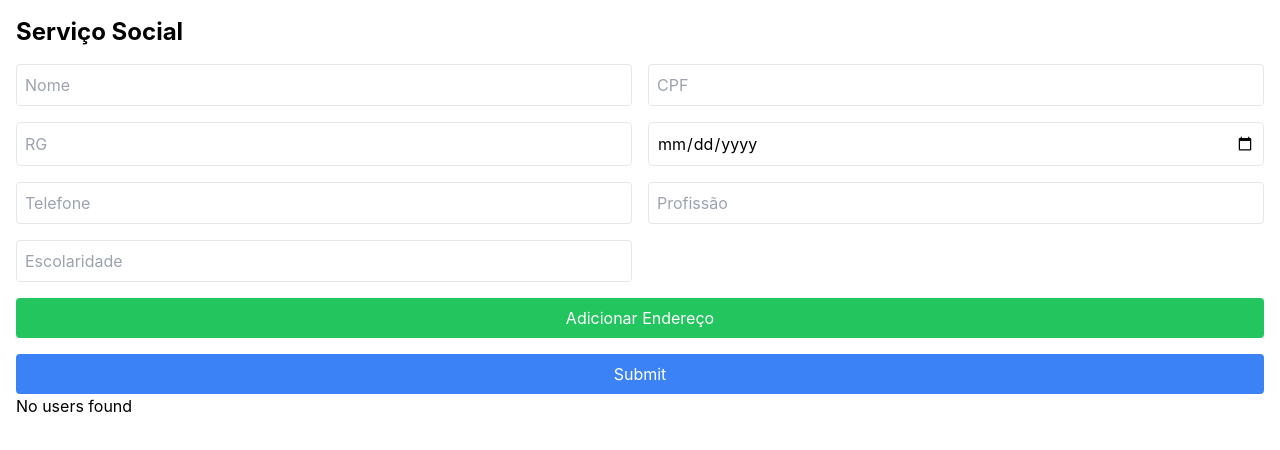
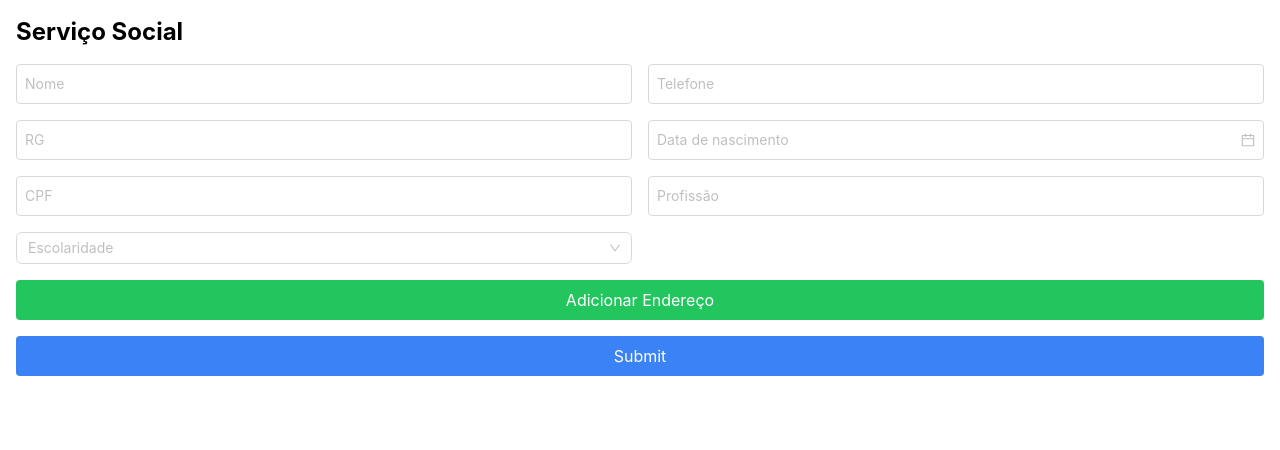
Before and after one commit to Pedro-Luucas/servico-social, a React (Create React App) app: page / in a window 1280 px wide. Shown: the top 450 px of the page. Built offline with nearby package versions, Linux system fonts and the light colour scheme.

Commit message:
fazer a mascara do enderecomodal direito
antdesign e muito bom

```diff
--- a/package.json
+++ b/package.json
@@ -3,6 +3,7 @@
   "version": "0.1.0",
   "private": true,
   "dependencies": {
+    "@ant-design/icons": "^5.5.1",
     "@testing-library/jest-dom": "^5.17.0",
     "@testing-library/react": "^13.4.0",
     "@testing-library/user-event": "^13.5.0",
@@ -10,6 +11,9 @@
     "@types/node": "^16.18.112",
     "@types/react": "^18.3.11",
     "@types/react-dom": "^18.3.0",
+    "antd": "^5.21.4",
+    "axios": "^1.7.7",
+    "dayjs": "^1.11.13",
     "react": "^18.3.1",
     "react-dom": "^18.3.1",
     "react-hook-form": "^7.53.0",
@@ -17,6 +21,7 @@
     "react-scripts": "5.0.1",
     "tailwindcss": "^3.4.13",
     "typescript": "^4.9.5",
+    "use-mask-input": "^3.4.0",
     "uuid": "^10.0.0",
     "web-vitals": "^2.1.4"
   },
--- a/src/App.tsx
+++ b/src/App.tsx
@@ -17,19 +17,10 @@ const App: React.FC = () => {
     }
   };
 
-  const handleEditUser = (user: User) => {
-    setEditingUser(user);
-  };
-
-  const handleDeleteUser = (id: string) => {
-    setUsers(users.filter((user) => user.id !== id));
-  };
-
   return (
     <div className="container mx-auto p-4">
       <h1 className="text-2xl font-bold mb-4">Serviço Social</h1>
       <UserForm onSubmit={handleAddUser} initialData={editingUser || undefined} />
-      <UserList users={users} onEdit={handleEditUser} onDelete={handleDeleteUser} />
     </div>
   );
 };
--- a/src/components/EnderecoModal.tsx
+++ b/src/components/EnderecoModal.tsx
@@ -1,6 +1,11 @@
 import React, { useEffect } from 'react';
 import { useForm } from 'react-hook-form';
 import { Endereco } from '../types';
+import { DatePicker, Input, Select, Button } from "antd";
+import { CloseOutlined } from '@ant-design/icons';
+import { withMask } from 'use-mask-input'
+import axios from 'axios';
+
 
 interface AddressModalProps {
   onClose: () => void;
@@ -9,7 +14,7 @@ interface AddressModalProps {
 }
 
 const AddressModal: React.FC<AddressModalProps> = ({ onClose, onSave, initialData }) => {
-  const { register, handleSubmit, setValue } = useForm<Endereco>({
+  const { register, handleSubmit, setValue, watch } = useForm<Endereco>({
     defaultValues: {
       CEP: '',
       municipio: '',
@@ -19,6 +24,34 @@ const AddressModal: React.FC<AddressModalProps> = ({ onClose, onSave, initialDat
       referencia: '',
     },
   });
+
+
+  const onCloseCancelar = () => {
+    setValue('CEP', "");
+    setValue('municipio', "");
+    setValue('bairro', "");
+    setValue('rua', "");
+    setValue('numero', 0);
+    setValue('referencia', "");
+    onClose()
+  }
+
+  const cep = watch("CEP")
+
+  useEffect(() => {
+    if (cep && cep.length === 8) {
+      axios.get(`https://viacep.com.br/ws/${cep}/json/`)
+        .then((response) => {
+          const { logradouro, bairro, localidade } = response.data;
+          setValue("rua", logradouro);
+          setValue("bairro", bairro);
+          setValue("municipio", localidade);
+        })
+        .catch(() => {
+          alert("Erro ao buscar o CEP.");
+        });
+    }
+  }, [cep, setValue]);
 
   // Preencher o formulário se initialData for fornecido
   useEffect(() => {
@@ -41,41 +74,43 @@ const AddressModal: React.FC<AddressModalProps> = ({ onClose, onSave, initialDat
   return (
     <div className="fixed inset-0 bg-black bg-opacity-50 flex justify-center items-center">
       <div className="bg-white p-6 rounded shadow-lg w-96">
-        <h2 className="text-xl mb-4">Adicionar Endereço</h2>
-        {/* Formulário controlado pelo react-hook-form */}
+        <div className="flex flex-row justify-between">
+          <h2 className="text-xl mb-4">Adicionar Endereço</h2>
+          <Button type='text' icon={<CloseOutlined/>} onClick={onClose} className='self-start' />
+        </div>
         <form onSubmit={handleSubmit(onSubmit)} className="grid grid-cols-1 gap-4">
           <input
-            {...register('CEP')}
+            {...register("CEP")}
+            ref={withMask('00000-000')}
             placeholder="CEP"
-            className="border rounded p-2 w-full"
+            maxLength={8}
+            //nao da de usar use-mask-input no Input do antd entao ta ai essa gambiarra de de className
+            className="ant-input css-dev-only-do-not-override-1hpnbz2 ant-input-outlined border rounded p-2 w-full"
+
           />
-          <input
+          <Input
             {...register('municipio')}
             placeholder="Município"
             className="border rounded p-2 w-full"
           />
-          <input
+          <Input
             {...register('bairro')}
             placeholder="Bairro"
             className="border rounded p-2 w-full"
           />
-          <input
+          <Input
             {...register('rua')}
             placeholder="Rua"
             className="border rounded p-2 w-full"
           />
-          <input
-            {...register('numero', { valueAsNumber: true ,
-                required: "Required",
-                pattern: {
-                  value: /^[0-9]+$/i,
-                  message: "invalid email address"
-                } })}
-            placeholder="Número"
 
+          <Input
+            {...register('numero', { valueAsNumber: true})}
+            placeholder = "Número"
             className="border rounded p-2 w-full"
           />
-          <input
+
+          <Input
             {...register('referencia')}
             placeholder="Referência"
             className="border rounded p-2 w-full"
@@ -84,7 +119,7 @@ const AddressModal: React.FC<AddressModalProps> = ({ onClose, onSave, initialDat
           <div className="flex justify-end space-x-4">
             <button
               type="button"
-              onClick={onClose}
+              onClick={onCloseCancelar}
               className="bg-gray-300 text-black p-2 rounded"
             >
               Cancelar
--- a/src/pages/Cadastro.tsx
+++ b/src/pages/Cadastro.tsx
@@ -2,6 +2,7 @@ import React, { useState } from 'react';
 import { User, Endereco } from '../types';
 import AddressModal from '../components/EnderecoModal';
 import { useNavigate } from 'react-router-dom';
+import { DatePicker, Input, Select, Button } from "antd";
 
 interface UserFormProps {
   onSubmit: (user: User) => void;
@@ -11,7 +12,7 @@ interface UserFormProps {
 
 
 
-const UserForm: React.FC<UserFormProps> = ({ onSubmit, initialData }) => {
+const Cadastro: React.FC<UserFormProps> = ({ onSubmit, initialData }) => {
   const [formData, setFormData] = useState<User>(initialData || {
     id: '',
     nome: '',
@@ -36,6 +37,23 @@ const UserForm: React.FC<UserFormProps> = ({ onSubmit, initialData }) => {
 
   const handleChange = (e: React.ChangeEvent<HTMLInputElement>) => {
     setFormData({ ...formData, [e.target.name]: e.target.value });
+    console.log(formData)
+  };
+
+  const handleDate = (date: Date) => {
+    if (date) {
+      console.log('Date: ', date);
+    } else {
+      console.log('Clear');
+    }
+  };
+
+  const handleEscolaridade = (escolaridade: string) => {
+    if (escolaridade) {
+      console.log('escolaridade: ', escolaridade);
+    } else {
+      console.log('Clear');
+    }
   };
 
   const handleSubmit = (e: React.FormEvent) => {
@@ -46,55 +64,59 @@ const UserForm: React.FC<UserFormProps> = ({ onSubmit, initialData }) => {
   return (
   <div>
     <form onSubmit={handleSubmit} className="grid grid-cols-1 md:grid-cols-2 gap-4">
-      <input
+      <Input
         name="nome"
         placeholder="Nome"
         value={formData.nome}
         onChange={handleChange}
         className="border rounded p-2 w-full"
       />
-      <input
-        name="cpf"
-        placeholder="CPF"
+      <Input
+        name="telefone"
+        placeholder="Telefone"
         value={formData.cpf}
         onChange={handleChange}
         className="border rounded p-2 w-full"
       />
-      <input
+      <Input
         name="rg"
         placeholder="RG"
         value={formData.rg}
         onChange={handleChange}
         className="border rounded p-2 w-full"
       />
-      <input
+      <DatePicker
         name="data"
         placeholder="Data de nascimento"
         type = "date"
-        value={formData.data}
-        onChange={handleChange}
+        onChange={handleDate}
         className="border rounded p-2 w-full"
       />
-      <input
-        name="telefone"
-        placeholder="Telefone"
+      <Input
+        name="cpf"
+        placeholder="CPF"
         value={formData.telefone}
         onChange={handleChange}
         className="border rounded p-2 w-full"
       />
-      <input
+      <Input
         name="profissao"
         placeholder="Profissão"
         value={formData.profissao}
         onChange={handleChange}
         className="border rounded p-2 w-full"
       />
-      <input
-        name="escolaridade"
+      <Select
         placeholder="Escolaridade"
-        value={formData.escolaridade}
-        onChange={handleChange}
-        className="border rounded p-2 w-full"
+        onChange={handleEscolaridade}
+        options={[
+          { value: 'Ensino fundamental incompleto', label: 'Ensino fundamental incompleto' },
+          { value: 'Ensino fundamental completo', label: 'Ensino fundamental completo' },
+          { value: 'Ensino medio incompleto', label: 'Ensino médio incompleto' },
+          { value: 'Ensino médio completo', label: 'Ensino médio completo' },
+          { value: 'Ensino superior incompleto', label: 'Ensino superior incompleto' },
+          { value: 'Ensino superior completo', label: 'Ensino superior completo' },
+      ]}
       />
         {/* Botão para abrir o modal de adicionar endereço */}
         <button
@@ -125,4 +147,4 @@ const UserForm: React.FC<UserFormProps> = ({ onSubmit, initialData }) => {
   );
 };
 
-export default UserForm;
+export default Cadastro;
```
Also changed, not shown: 1 other file (tests, documents, lock files or other folders).
